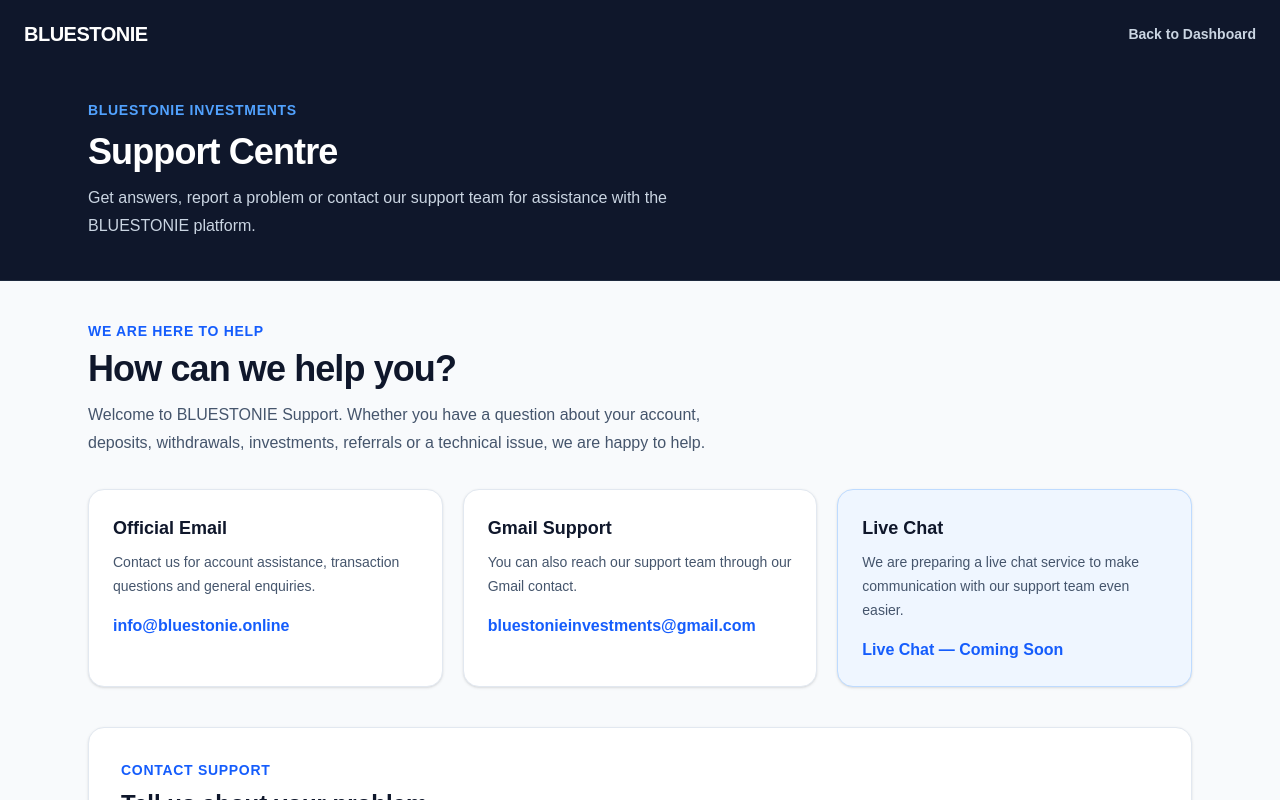
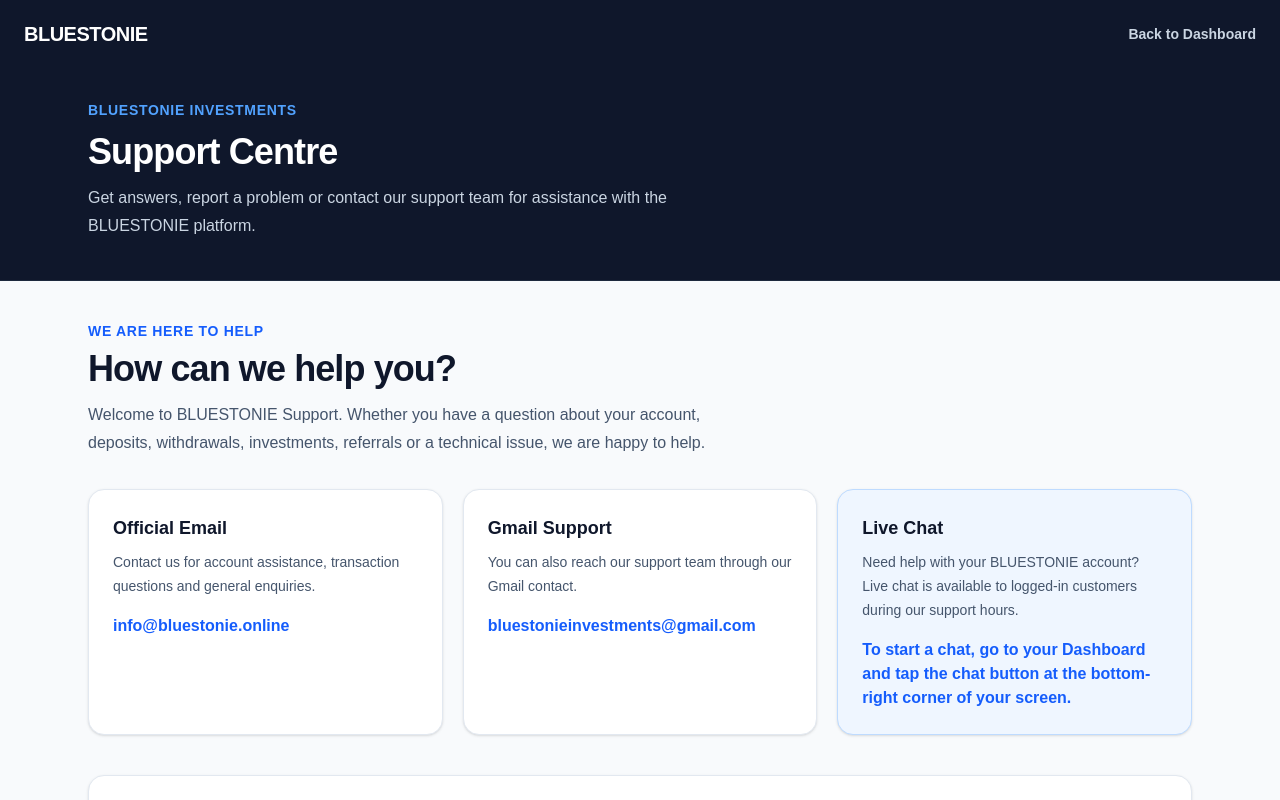
Before and after one commit to bless2030/Bluestonie, a Next.js app: page /support in a window 1280 px wide. Shown: the top 800 px of the page. Built offline with nearby package versions, Linux system fonts and the light colour scheme.

Commit message:
Update support and live chat information

```diff
--- a/app/dashboard/page.tsx
+++ b/app/dashboard/page.tsx
@@ -4,6 +4,7 @@ import { useEffect, useRef, useState } from "react";
 import { useRouter } from "next/navigation";
 import { supabase } from "@/lib/supabase";
 import type { Package, Profile, Wallet } from "@/lib/types";
+import Script from "next/script";
 
 type Notice = {
   id: string;
@@ -720,6 +721,14 @@ const withdrawableProfitUgx = Math.round(
   <div
     className="fixed inset-0 z-40 bg-black/40 lg:hidden"
     onClick={() => setSidebarOpen(false)}
+  />
+)}
+
+{profile && (
+  <Script
+    id="tawk-to"
+    strategy="afterInteractive"
+    src="https://embed.tawk.to/6aaaa88ee1b9133446619dcc/1k2la4s2b"
   />
 )}
 
--- a/app/support/page.tsx
+++ b/app/support/page.tsx
@@ -64,12 +64,13 @@ export default function SupportPage() {
             </h3>
 
             <p className="mt-2 text-sm leading-6 text-slate-600 dark:text-slate-300">
-              We are preparing a live chat service to make communication with
-              our support team even easier.
+  Need help with your BLUESTONIE account? Live chat is available
+  to logged-in customers during our support hours.
 </p>
 
-            <p className="mt-4 font-bold text-blue-600 dark:text-blue-400">
-              Live Chat — Coming Soon
+<p className="mt-4 font-semibold text-blue-600 dark:text-blue-400">
+  To start a chat, go to your Dashboard and tap the chat button
+  at the bottom-right corner of your screen.
 </p>
           </div>
         </div>
@@ -346,13 +347,17 @@ export default function SupportPage() {
 
      <HelpSection title="Live Chat">
   <p>
-                We are currently preparing a live chat service for BLUESTONIE.
-                This will provide another convenient way for users to
-                communicate directly with the support team.
+    BLUESTONIE live chat is available to logged-in customers during
+    support hours.
   </p>
 
-              <p className="font-semibold text-blue-600 dark:text-blue-400">
-                Live Chat is coming soon.
+  <p>
+    To start a conversation, open your Dashboard and tap the
+    <strong> chat button</strong> at the bottom-right corner of your screen.
+  </p>
+
+  <p>
+    Support hours are Monday–Friday, 9:00 AM–5:00 PM (EAT).
   </p>
 </HelpSection>
           </div>
```
Also changed, not shown: app/layout.tsx (+6 -1 lines). Lines whose indentation alone changed are shown as unchanged.
